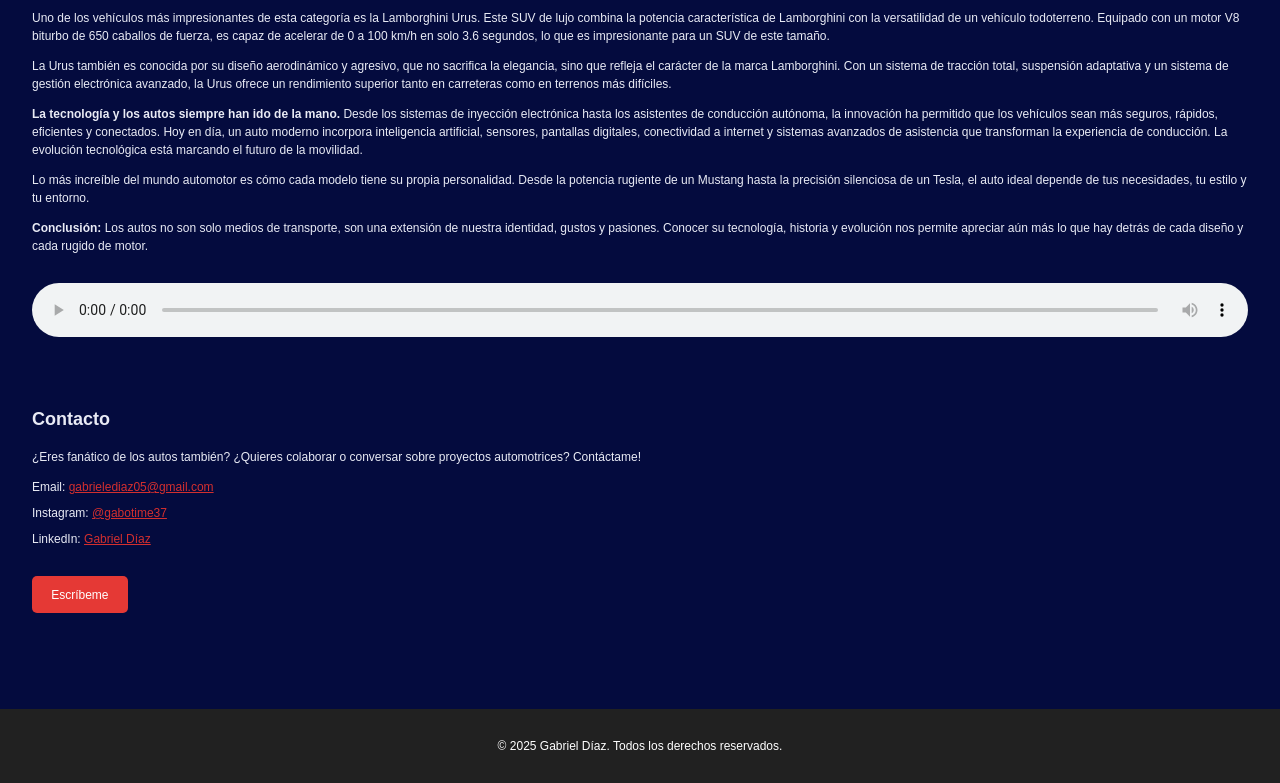
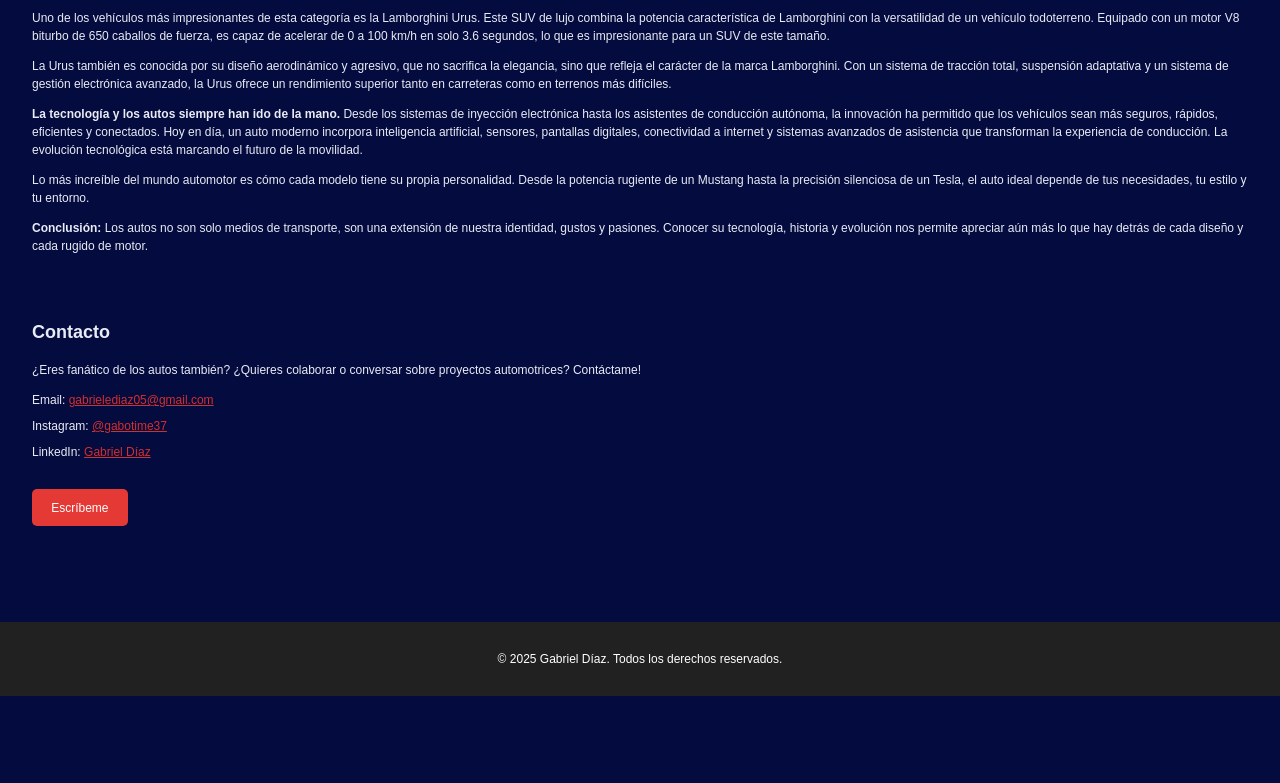
Before and after one commit to Gabotime34/gabocars, a plain HTML site: page index.html in a window 1280 px wide. Shown: the part 1635-2418 px from the top of the page. After the commit the page ends 2331 px from the top, so only its background shows below. Drawn offline with Linux system fonts and the light colour scheme.

Commit message:
Update index.html

```diff
--- a/index.html
+++ b/index.html
@@ -148,10 +148,6 @@
 
         <p><strong>Conclusión:</strong> Los autos no son solo medios de transporte, son una extensión de nuestra identidad, gustos y pasiones. Conocer su tecnología, historia y evolución nos permite apreciar aún más lo que hay detrás de cada diseño y cada rugido de motor.</p>
 
-        <audio controls>
-          <source src="Motor Lamborghini Urus Sound.mp3" type="audio/mp3">
-          Tu navegador no soporta la etiqueta de audio.
-        </audio>
       </article>
     </section>
 
```
